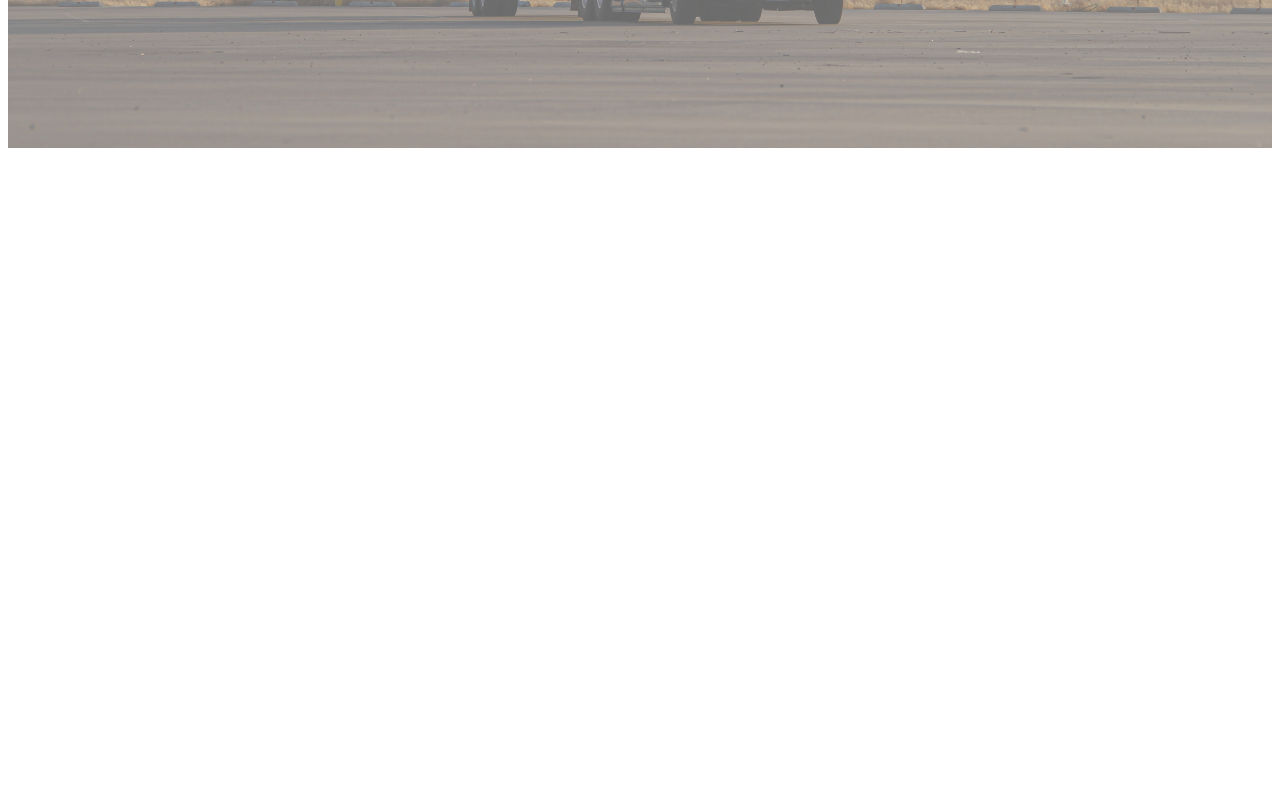
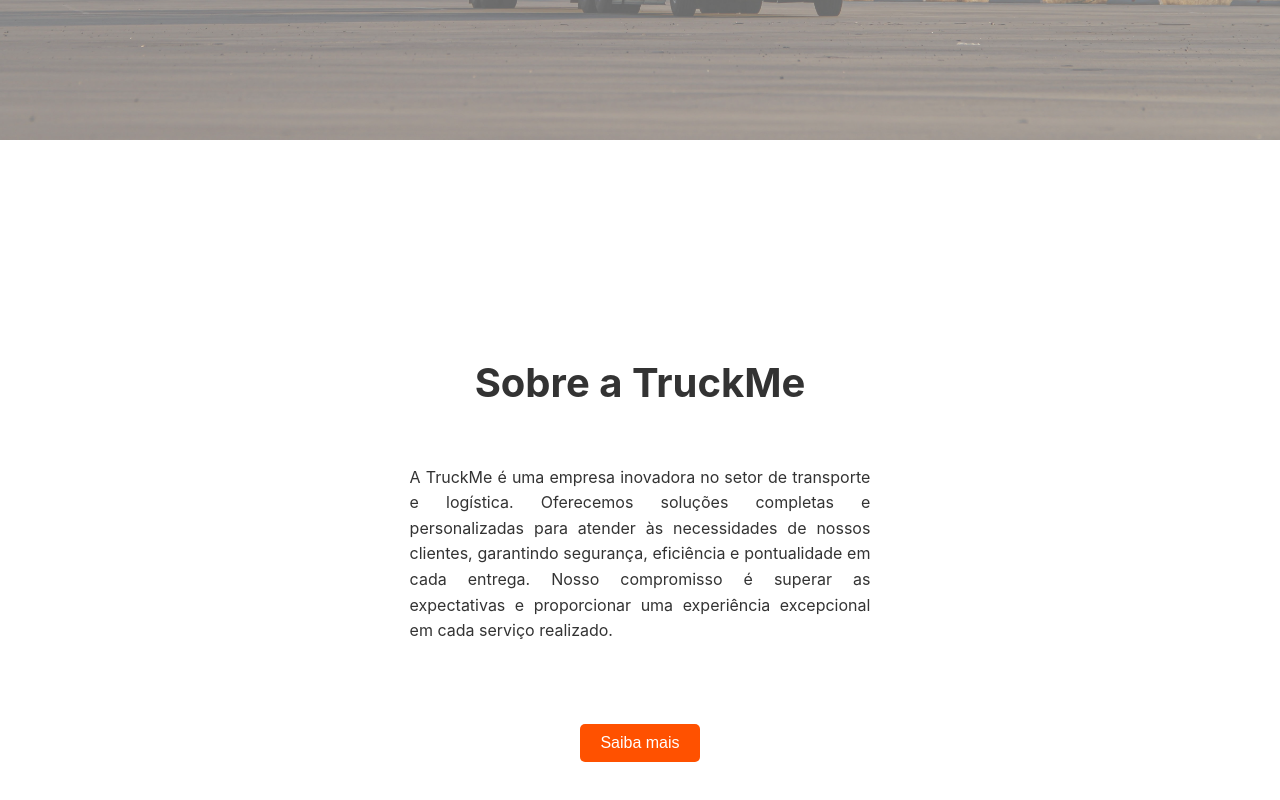
Before and after one commit to perflogabi/truckme-vue, a Vue app: page / in a window 1280 px wide. Shown: the part 560-1360 px from the top of the page. Before the commit the page ends 800 px from the top, so only its background shows below. Built offline with nearby package versions, Linux system fonts and the light colour scheme.

Commit message:
feat: add About Component

```diff
--- a/src/App.vue
+++ b/src/App.vue
@@ -2,24 +2,27 @@
 <div id="app">
   <Header />
   <Banner />
+  <About />
 </div>
 </template>
 
 <script>
 import Header from './components/Header.vue';
 import Banner from './components/Banner.vue';
+import About from './components/About.vue';
 
 export default {
   name: 'App',
   components: {
     Header,
     Banner,
+    About,
   }
 }
 </script>
 
 <style>
-#app {
+body {
   margin: 0;
   font-family: 'Inter', sans-serif;
 }
--- /dev/null
+++ b/src/components/About.vue
@@ -0,0 +1,96 @@
+<template>
+  <section class="about" id="about">
+    <h2>Sobre a TruckMe</h2>
+    <p>
+      A TruckMe é uma empresa inovadora no setor de transporte e logística.
+      Oferecemos soluções completas e personalizadas para atender às
+      necessidades de nossos clientes, garantindo segurança, eficiência e
+      pontualidade em cada entrega. Nosso compromisso é superar as expectativas
+      e proporcionar uma experiência excepcional em cada serviço realizado.
+      <span v-if="isExpanded">
+        <br>
+        <strong>Missão:</strong> Nossa missão é redefinir a logística e o transporte, oferecendo soluções inteligentes, eficientes e sustentáveis que impulsionem o crescimento dos nossos clientes.
+        <br>
+        <strong>Visão:</strong> Nossa visão é ser a líder inovadora no setor de transporte e logística, reconhecida pela confiabilidade, eficiência e responsabilidade ambiental.
+      </span>
+    </p>
+    <button id="read-more" @click="toggleReadMore">{{ isExpanded ? 'Mostrar menos' : 'Saiba mais' }}</button>
+  </section>
+</template>
+
+<script>
+export default {
+  name: 'About',
+  data() {
+    return {
+      isExpanded: false,
+    };
+  },
+  methods: {
+    toggleReadMore() {
+      this.isExpanded = !this.isExpanded;
+    }
+  }
+};
+</script>
+
+<style scoped>
+.about {
+  color: #333;
+  font-size: 1em;
+  width: 60%;
+  height: 100vh;
+  margin: 0 auto;
+  text-align: justify;
+  line-height: 1.6;
+  display: flex;
+  justify-content: center;
+  flex-direction: column;
+  align-items: center;
+}
+
+.about h2 {
+  font-size: 2.5em;
+}
+
+.about p {
+  width: 60%;
+}
+
+#read-more {
+  background-color: #ff5100;
+  color: #fff;
+  border: none;
+  padding: 10px 20px;
+  margin-top: 4rem;
+  cursor: pointer;
+  font-size: 1em;
+  border-radius: 5px;
+  transition: background-color 0.3s;
+}
+
+#read-more:hover {
+  background-color: #e67e00;
+}
+
+@media (max-width: 768px) {
+  .about {
+    width: 100%;
+  }
+  .about p {
+    width: 80%;
+  }
+  #about-text {
+        width: 100%;
+    }
+
+    #read-more {
+        margin-bottom: 4rem;
+    }
+
+    .container_about {
+        padding: 2rem;
+        margin-top: 4rem;
+    }
+}
+</style>
```
